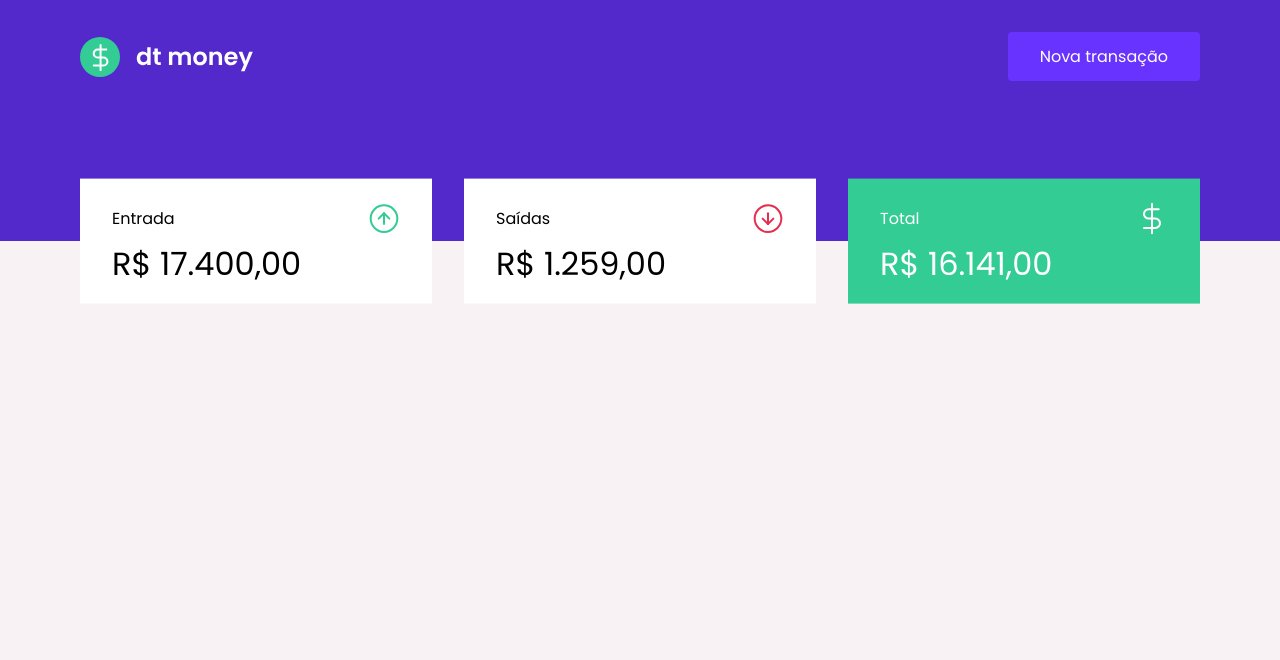
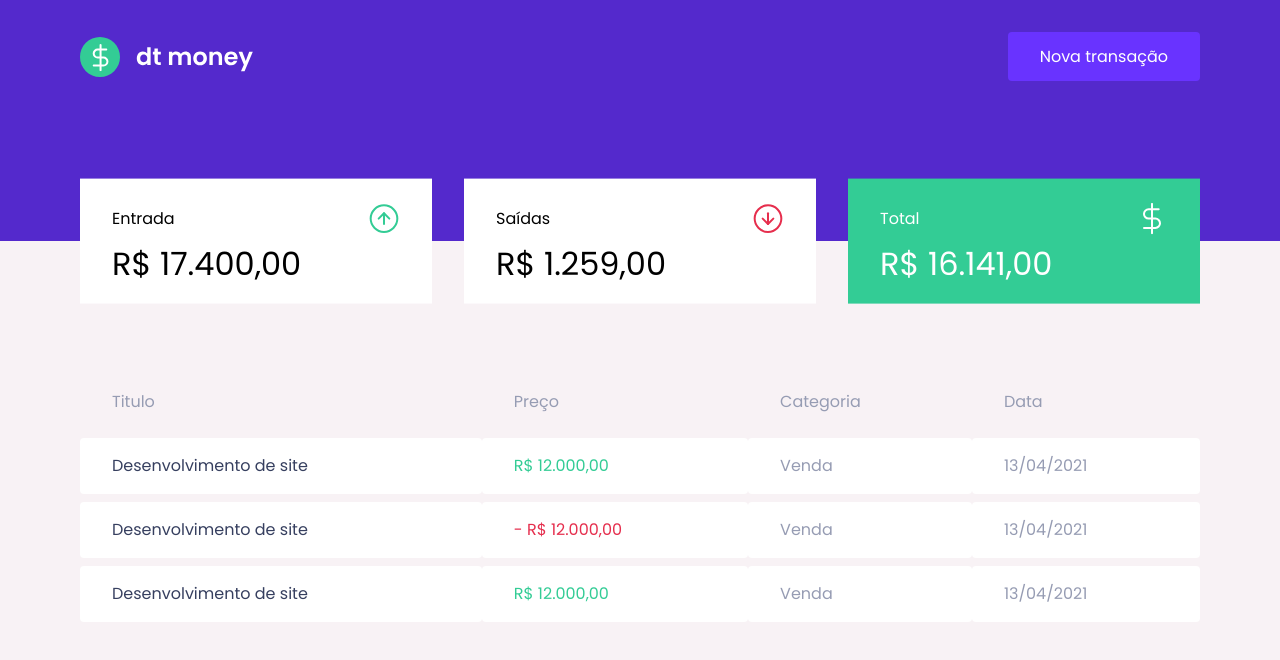
Before and after one commit to JuniorAlvesbr/controle-financeiro, a React (Vite) app: page / in a window 1280 px wide. Shown: the top 660 px of the page. Built offline with nearby package versions, Linux system fonts and the light colour scheme.

Commit message:
create transations table

```diff
--- a/src/components/Dashboard/index.tsx
+++ b/src/components/Dashboard/index.tsx
@@ -1,10 +1,12 @@
 import { Sumary } from "../Sumary";
+import { TransationTable } from "../TransationsTable";
 import { Container } from "./styles";
 
 export function Dashboard() {
   return (
     <Container>
       <Sumary />
+      <TransationTable />
     </Container>
   )
 }
--- /dev/null
+++ b/src/components/TransationsTable/index.tsx
@@ -0,0 +1,45 @@
+import { Container } from "./styles"
+
+export function TransationTable() {
+  return (
+    <Container>
+      <table>
+
+        <thead>
+          <tr>
+            <th>Titulo</th>
+            <th>Preço</th>
+            <th>Categoria</th>
+            <th>Data</th>
+          </tr>
+        </thead>
+
+        <tbody>
+          <tr>
+            <td>Desenvolvimento de site</td>
+            <td className="deposit">R$ 12.000,00</td>
+            <td>Venda</td>
+            <td>13/04/2021</td>
+          </tr>
+
+          <tr>
+            <td>Desenvolvimento de site</td>
+            <td className="withdraw">- R$ 12.000,00</td>
+            <td>Venda</td>
+            <td>13/04/2021</td>
+          </tr>
+
+          <tr>
+            <td>Desenvolvimento de site</td>
+            <td className="deposit">R$ 12.000,00</td>
+            <td>Venda</td>
+            <td>13/04/2021</td>
+          </tr>
+        </tbody>
+
+      </table>
+
+    </Container>
+
+  )
+}
--- /dev/null
+++ b/src/components/TransationsTable/styles.ts
@@ -0,0 +1,37 @@
+import styled from 'styled-components'
+
+export const Container = styled.div`
+  max-width: 1120px;
+  margin: 0 auto;
+
+  table {
+    width: 100%;
+    border-spacing: 0 0.5rem;
+
+    th, td {
+      color: var(--text-body);
+      text-align: left;
+      padding: 1rem 2rem;
+      line-height: 1.5rem;
+    }
+
+    td {
+      background-color: var(--shape);
+      border: 0;
+      border-radius: 0.25rem;
+
+      &:first-child {
+        color: var(--text-title);
+      }
+
+      &.deposit {
+        color: var(--green);
+      }
+
+      &.withdraw {
+        color: var(--red);
+      }
+    }
+
+  }
+`
--- a/src/styles/reset.ts
+++ b/src/styles/reset.ts
@@ -45,8 +45,4 @@
 	content: '';
 	content: none;
 }
-table {
-	border-collapse: collapse;
-	border-spacing: 0;
-}
 `
```
